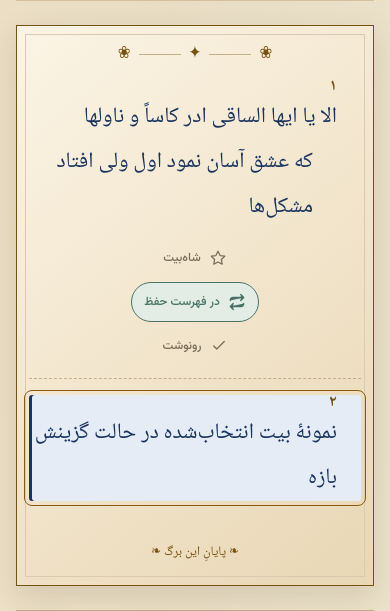
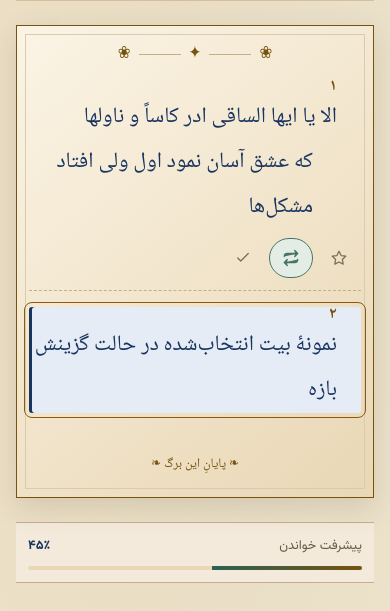
Before and after one commit to dexterMAHO/DivanNameh, a Django app: page /design-system/ in a window 390 px wide. Shown: the part 3867-4478 px from the top of the page. Run offline with Django 5.2, Linux system fonts and the light colour scheme; the visitor is signed in with stand-in values (Sample User, id 1); data that the repository does not hold is empty.

Commit message:
Keep the verse marks on one row at phone widths
Three labelled buttons per bayt stacked into a column below 768px, pushing the
next bayt down the page and breaking the run of the poem. Below 560px they
collapse to a single row of marks.

Each action keeps an accessible name, so hiding the visible label costs a
screen reader nothing, and the 44px target is preserved.

Co-Authored-By: Claude Opus 5 <noreply@anthropic.com>

```diff
--- a/static/css/reading.css
+++ b/static/css/reading.css
@@ -354,3 +354,26 @@ body.focus-mode main { padding-block-start: var(--space-6); }
 .treasury-work .scene-margin-branch { inset-block-start: 9rem; inset-inline-end: -8rem; width: 7.5rem; opacity: .34; }
 @media (max-width: 1400px) { .treasury-work .scene-margin-branch { display: none; } }
 @media (max-width: 1180px) { .treasury-work .scene-margin { display: none; } }
+
+/* Narrow screens: the actions become one row of marks so they never push the
+   next bayt off the page. Each keeps an accessible name, so hiding the visible
+   label costs nothing to a screen reader, and the 44px target is preserved. */
+@media (max-width: 560px) {
+  .verse-actions .verse-action span, .treasury-verse-actions .verse-action span {
+    position: absolute;
+    width: 1px;
+    height: 1px;
+    overflow: hidden;
+    clip-path: inset(50%);
+    white-space: nowrap;
+  }
+  .verse-action { min-width: 2.75rem; justify-content: center; padding-inline: var(--space-2); }
+  /* site.css stacks .verse-actions below 768px; as a row of marks they fit. */
+  .treasury-verse-actions, .verse-row .verse-actions {
+    flex-direction: row;
+    flex-wrap: nowrap;
+    align-items: center;
+  }
+  .treasury-verse-actions { padding-inline-start: 2.75rem; }
+  .verse-row .verse-actions form { display: contents; }
+}
--- a/templates/poetry/detail.html
+++ b/templates/poetry/detail.html
@@ -71,7 +71,7 @@
             {% if not poem.archived_at %}
               {% if user.action_password %}
                 {# The operation password is entered once, in the study panel. #}
-                <a class="verse-action" href="#study-range" data-memorize-verse="{{ verse.pk }}">{% include 'components/icon.html' with name='scroll' %}<span>افزودن به حفظ</span></a>
+                <a class="verse-action" href="#study-range" data-memorize-verse="{{ verse.pk }}" aria-label="افزودن بیت {{ verse.position|persian }} به فهرست حفظ">{% include 'components/icon.html' with name='scroll' %}<span>افزودن به حفظ</span></a>
               {% else %}
                 <form method="post" action="{% url 'item-new' %}" data-ajax>
                   {% csrf_token %}
@@ -85,9 +85,9 @@
                 </form>
               {% endif %}
             {% endif %}
-            <button class="verse-action" type="button" data-copy-verse-now="{{ verse.position }}" hidden>{% include 'components/icon.html' with name='check' %}<span>رونوشت</span></button>
+            <button class="verse-action" type="button" data-copy-verse-now="{{ verse.position }}" aria-label="رونوشت بیت {{ verse.position|persian }}" hidden>{% include 'components/icon.html' with name='check' %}<span>رونوشت</span></button>
             <a class="verse-action" href="{% url 'share-library' poem.pk %}?verse={{ verse.position }}">{% include 'components/icon.html' with name='sprig' %}<span>اشتراک بیت</span></a>
-            <label class="verse-action copy-choice" hidden>
+            <label class="verse-action copy-choice" title="انتخاب برای رونوشت گزیده" hidden>
               <input class="visually-hidden" type="checkbox" data-copy-verse value="{{ verse.position }}">
               {% include 'components/icon.html' with name='bookmark' %}<span>انتخاب برای رونوشت گزیده</span>
             </label>
--- a/templates/poetry/treasury_book.html
+++ b/templates/poetry/treasury_book.html
@@ -88,11 +88,11 @@
             aria-label="شاه‌بیت کردن بیت {{ forloop.counter|persian }}">
             {% include 'components/icon.html' with name='toranj' %}<span>شاه‌بیت</span>
           </button>
-          <label class="verse-action treasury-bookmark">
+          <label class="verse-action treasury-bookmark" title="انتخاب برای گزیده">
             <input class="visually-hidden" type="checkbox" name="verse" value="{{ forloop.counter }}" aria-label="انتخاب {% if line_layout %}سطر{% else %}بیت{% endif %} {{ forloop.counter|persian }} برای گزیده">
             {% include 'components/icon.html' with name='bookmark' %}<span>انتخاب</span>
           </label>
-          {% if pick %}<a class="verse-action" href="{% url 'share-treasury' book.slug entry.key %}?verse={{ forloop.counter }}">{% include 'components/icon.html' with name='sprig' %}<span>اشتراک</span></a>{% endif %}
+          {% if pick %}<a class="verse-action" href="{% url 'share-treasury' book.slug entry.key %}?verse={{ forloop.counter }}" aria-label="اشتراک بیت {{ forloop.counter|persian }}">{% include 'components/icon.html' with name='sprig' %}<span>اشتراک</span></a>{% endif %}
           <span role="status" class="inline-status treasury-favorite-status"></span>
         </div>
         {% endif %}
```
